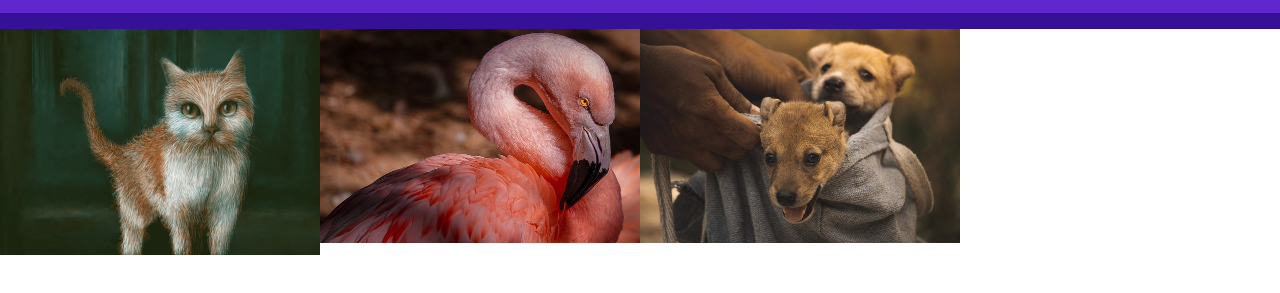
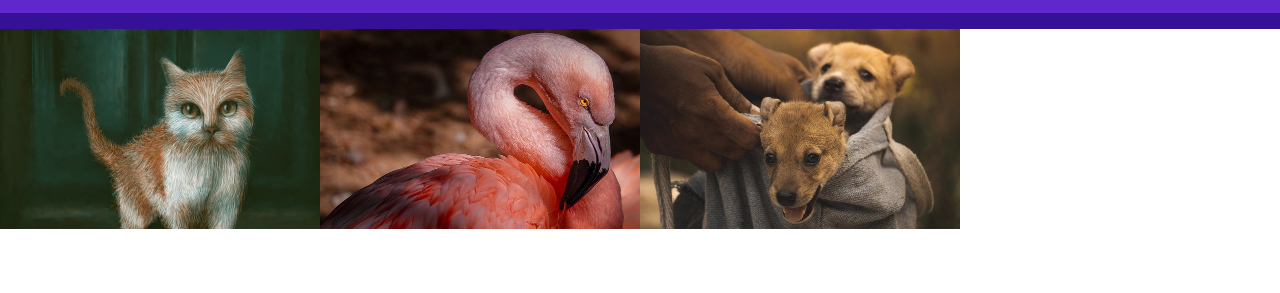
Before and after one commit to ErikaF50/jquery-galeria-fotos, a plain HTML site: page index.html in a window 1280 px wide. Shown: the part 57-350 px from the top of the page. Drawn offline with nearby package versions, Linux system fonts and the light colour scheme.

Commit message:
commit inicial

```diff
--- a/main.css
+++ b/main.css
@@ -57,7 +57,7 @@ ul li {
     max-width: 25%;
     list-style: none;
     position: relative;
-    max-height: 240px;
+    max-height: 200px;
     overflow-y: hidden;
 }
 
```
